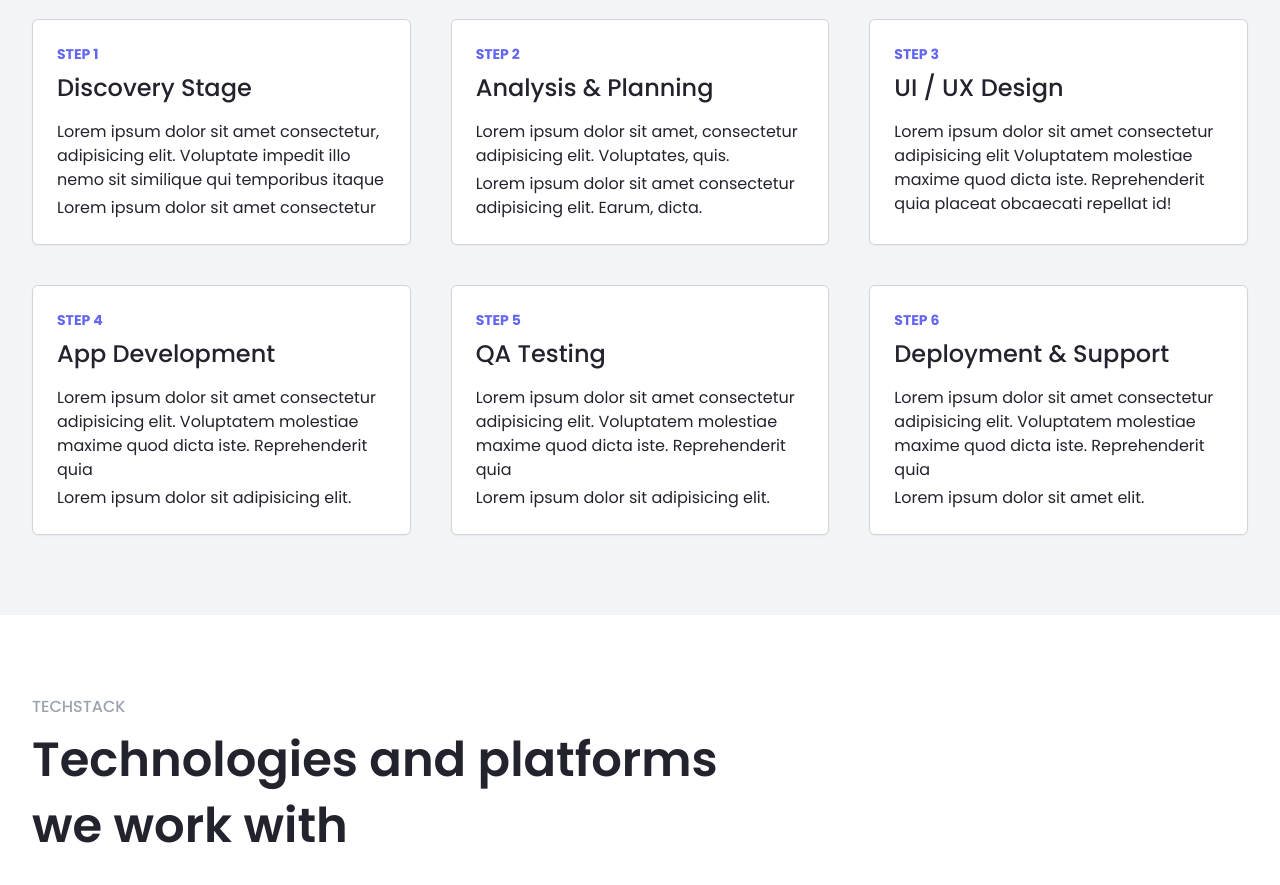
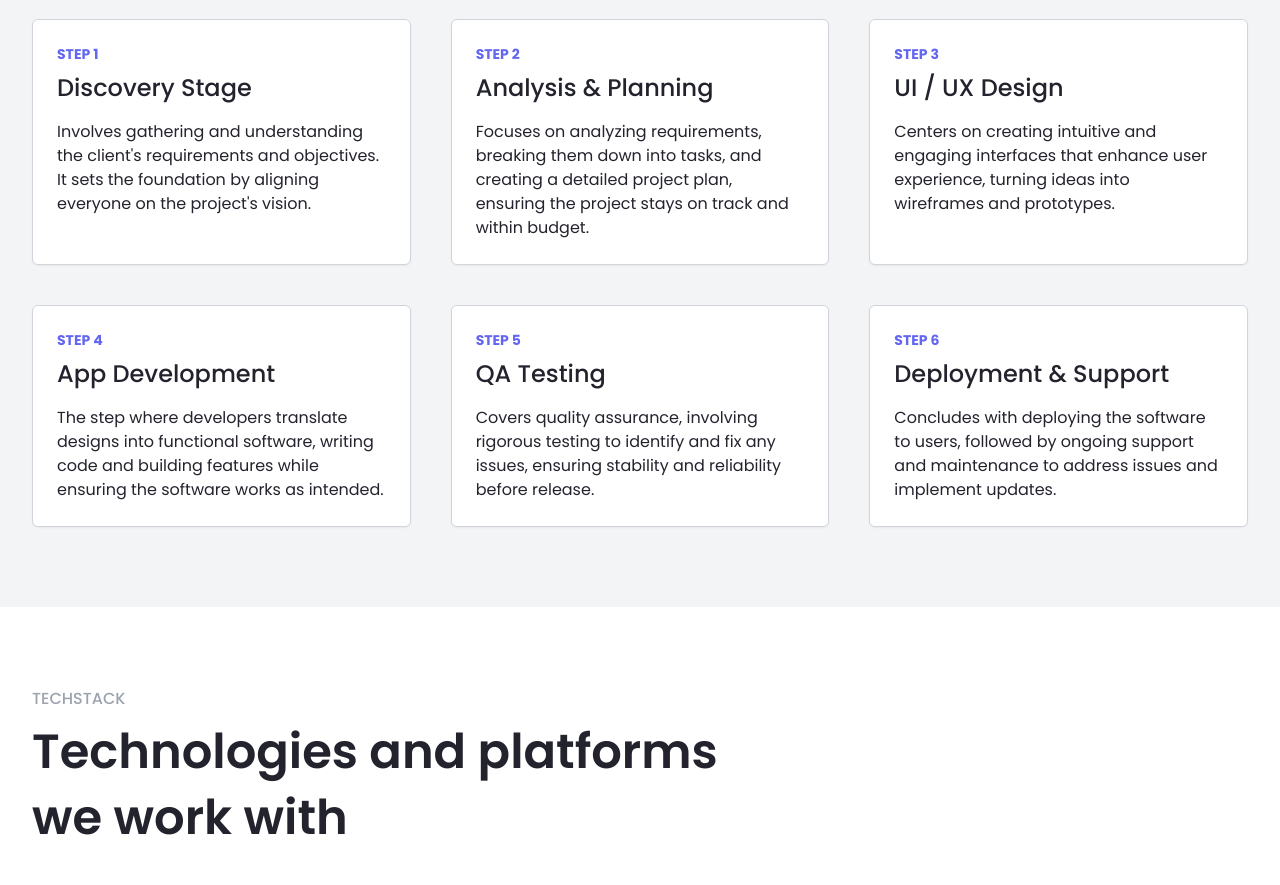
Before and after one commit to nongdan-dev/website, a React (Vite) app: page /development/web-development in a window 1280 px wide. Shown: the part 1280-2165 px from the top of the page. Built offline with nearby package versions, Linux system fonts and the light colour scheme.

Commit message:
Update process steps

```diff
--- a/src/components/widget/ProcessSteps.tsx
+++ b/src/components/widget/ProcessSteps.tsx
@@ -6,47 +6,42 @@ const STEPS = [
     id: 1,
     title: 'Discovery Stage',
     content: [
-      'Lorem ipsum dolor sit amet consectetur, adipisicing elit. Voluptate impedit illo nemo sit similique qui temporibus itaque',
-      'Lorem ipsum dolor sit amet consectetur',
+      "Involves gathering and understanding the client's requirements and objectives. It sets the foundation by aligning everyone on the project's vision.",
     ],
   },
   {
     id: 2,
     title: 'Analysis & Planning',
     content: [
-      'Lorem ipsum dolor sit amet, consectetur adipisicing elit. Voluptates, quis.',
-      'Lorem ipsum dolor sit amet consectetur adipisicing elit. Earum, dicta.',
+      'Focuses on analyzing requirements, breaking them down into tasks, and creating a detailed project plan, ensuring the project stays on track and within budget.',
     ],
   },
   {
     id: 3,
     title: 'UI / UX Design',
     content: [
-      'Lorem ipsum dolor sit amet consectetur adipisicing elit Voluptatem molestiae maxime quod dicta iste. Reprehenderit quia placeat obcaecati repellat id!',
+      'Centers on creating intuitive and engaging interfaces that enhance user experience, turning ideas into wireframes and prototypes.',
     ],
   },
   {
     id: 4,
     title: 'App Development',
     content: [
-      'Lorem ipsum dolor sit amet consectetur adipisicing elit. Voluptatem molestiae maxime quod dicta iste. Reprehenderit quia',
-      'Lorem ipsum dolor sit adipisicing elit.',
+      'The step where developers translate designs into functional software, writing code and building features while ensuring the software works as intended.',
     ],
   },
   {
     id: 5,
     title: 'QA Testing',
     content: [
-      'Lorem ipsum dolor sit amet consectetur adipisicing elit. Voluptatem molestiae maxime quod dicta iste. Reprehenderit quia',
-      'Lorem ipsum dolor sit adipisicing elit.',
+      'Covers quality assurance, involving rigorous testing to identify and fix any issues, ensuring stability and reliability before release.',
     ],
   },
   {
     id: 6,
     title: 'Deployment & Support',
     content: [
-      'Lorem ipsum dolor sit amet consectetur adipisicing elit. Voluptatem molestiae maxime quod dicta iste. Reprehenderit quia',
-      'Lorem ipsum dolor sit amet elit.',
+      'Concludes with deploying the software to users, followed by ongoing support and maintenance to address issues and implement updates.',
     ],
   },
 ]
```
